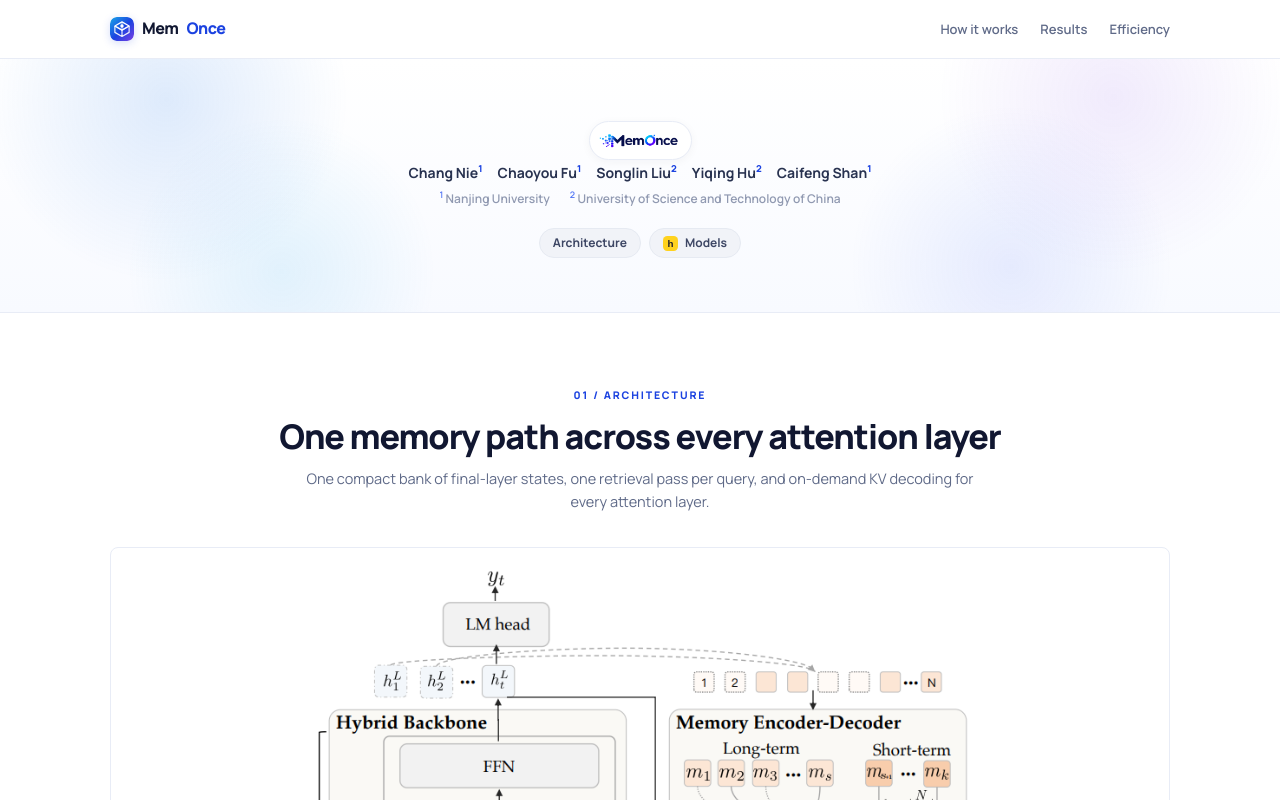
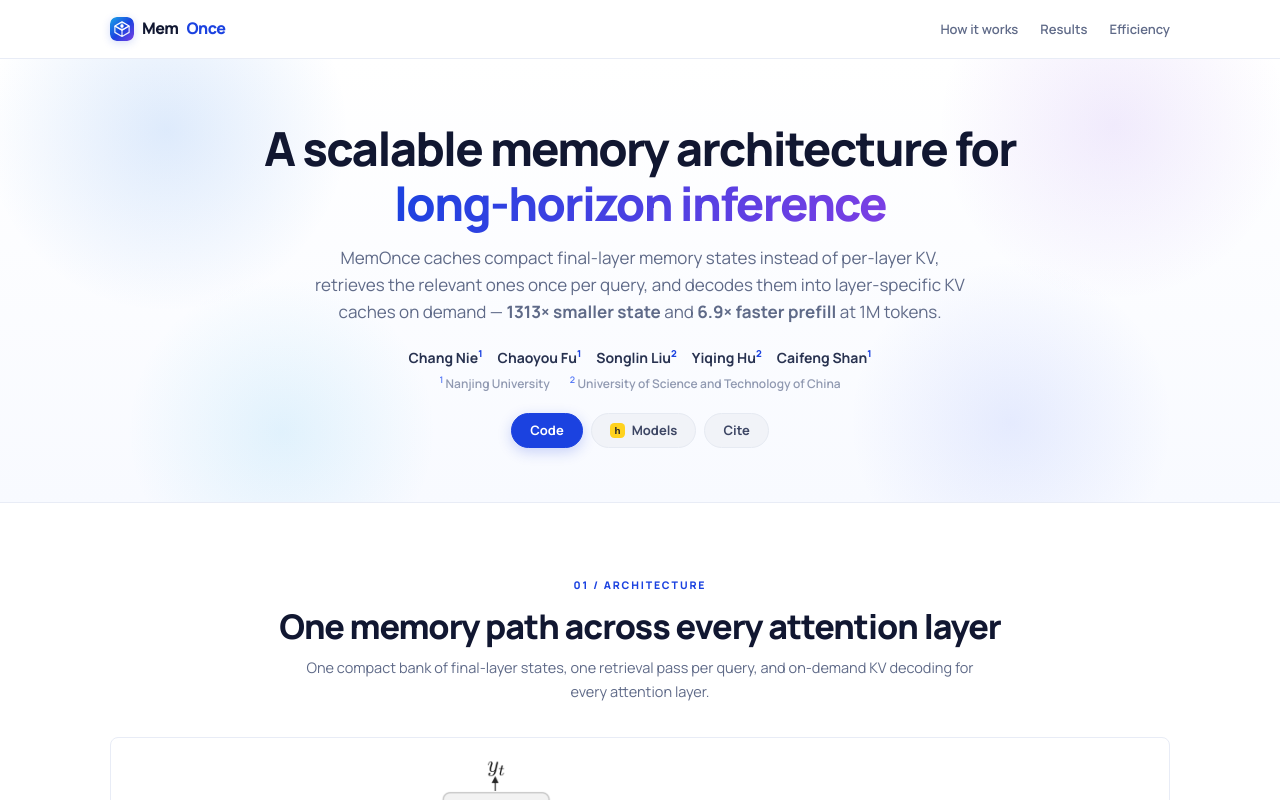
Before and after one commit to Clare-Nie/MemOnce, a plain HTML site: page docs/index.html in a window 1280 px wide. Shown: the top 800 px of the page. Drawn offline with Linux system fonts and the light colour scheme.

Commit message:
docs: give the project page a real hero
- the hero had no headline at all: CSS defined .hero h1 / .hero-sub but the
  markup only carried a small wordmark pill, leaving an empty gradient band
- add the title, one-line pitch, and proper Code / Models / Cite buttons
- stack the two result tables full width; side by side they were unreadable
- give the page a descriptive <title>

```diff
--- a/docs/index.html
+++ b/docs/index.html
@@ -5,7 +5,7 @@
 <meta name="viewport" content="width=device-width, initial-scale=1.0">
 <meta name="description" content="MemOnce is a scalable memory architecture that writes compact memory once, retrieves relevant states once, and decodes KV caches on demand.">
 <meta name="theme-color" content="#1B42E0">
-<title>MemOnce</title>
+<title>MemOnce — A Scalable Memory Architecture for Long-Horizon Inference</title>
 <link rel="icon" type="image/svg+xml" href="assets/favicon.svg">
 <link rel="preconnect" href="https://fonts.googleapis.com">
 <link rel="preconnect" href="https://fonts.gstatic.com" crossorigin>
@@ -42,6 +42,10 @@ section{scroll-margin-top:66px}
 .brandpill .wordmark{width:80px;height:auto;flex:none}
 .brandpill .yr{display:none}
 .pillrow{display:flex;flex-wrap:wrap;gap:8px;justify-content:center;align-items:center}
+.hero .pillrow{margin-top:4px}
+.hero .pill{padding:8px 18px;font-size:13px;border-radius:999px}
+.pill--primary{background:var(--blue);border-color:var(--blue);color:#fff;box-shadow:0 4px 14px rgba(27,66,224,.22)}
+.pill--primary:hover{background:#1736bd;border-color:#1736bd;color:#fff}
 
 /* ---------- nav ---------- */
 .nav{position:sticky;top:0;z-index:60;background:rgba(255,255,255,.9);backdrop-filter:blur(14px);-webkit-backdrop-filter:blur(14px);border-bottom:1px solid var(--line)}
@@ -63,7 +67,7 @@ section{scroll-margin-top:66px}
             linear-gradient(180deg,#fff,#f8faff);
  border-bottom:1px solid var(--line)}
 .hero-in{position:relative}
-.hero h1{font-size:clamp(28px,4.1vw,47px);line-height:1.16;letter-spacing:-.035em;font-weight:800;margin:20px auto 12px;max-width:860px}
+.hero h1{font-size:clamp(28px,4.1vw,47px);line-height:1.16;letter-spacing:-.035em;font-weight:800;margin:0 auto 14px;max-width:860px}
 .hero h1 .ac{background:linear-gradient(100deg,var(--blue),var(--violet));-webkit-background-clip:text;background-clip:text;color:transparent}
 .hero-sub{font-size:clamp(14px,1.5vw,17px);color:var(--muted);max-width:660px;margin:0 auto 20px}
 .authors{display:flex;flex-wrap:wrap;justify-content:center;gap:4px 15px;font-size:14px;font-weight:700;color:var(--ink2);margin-bottom:4px}
@@ -207,7 +211,7 @@ h2.t{font-size:clamp(25px,3vw,34px);font-weight:800;letter-spacing:-.03em;line-h
 /* ================================================================
    SECTION 2 — two capabilities, side by side
    ================================================================ */
-.pair{display:grid;grid-template-columns:1fr 1fr;gap:20px}
+.pair{display:grid;grid-template-columns:1fr;gap:18px;max-width:900px;margin-inline:auto}
 .panel{background:#fff;border:1px solid var(--line);border-radius:16px;padding:13px;margin:0}
 .panel img{width:100%;border-radius:8px;cursor:zoom-in}
 .panel .cap{padding:12px 5px 3px}
@@ -313,12 +317,14 @@ footer a{color:#dbe3ff}
 
 <header class="hero" id="top">
  <div class="wrap hero-in">
-  <span class="pill brandpill"><img class="wordmark" src="assets/icon.png" alt="MemOnce"></span>
+  <h1>A scalable memory architecture for <span class="ac">long-horizon inference</span></h1>
+  <p class="hero-sub">MemOnce caches compact final-layer memory states instead of per-layer KV, retrieves the relevant ones once per query, and decodes them into layer-specific KV caches on demand — <b>1313× smaller state</b> and <b>6.9× faster prefill</b> at 1M tokens.</p>
   <div class="authors"><span>Chang Nie<sup>1</sup></span><span>Chaoyou Fu<sup>1</sup></span><span>Songlin Liu<sup>2</sup></span><span>Yiqing Hu<sup>2</sup></span><span>Caifeng Shan<sup>1</sup></span></div>
   <div class="affils"><span><sup>1</sup> Nanjing University</span><span><sup>2</sup> University of Science and Technology of China</span></div>
   <div class="pillrow">
-   <a href="#demo" class="pill">Architecture</a>
+   <a href="https://github.com/Clare-Nie/MemOnce" target="_blank" rel="noopener" class="pill pill--primary">Code</a>
    <a href="https://huggingface.co/ClareNie/MemOnce" target="_blank" rel="noopener" class="pill"><svg class="logo" viewBox="0 0 16 16" aria-hidden="true"><rect width="16" height="16" rx="4.5" fill="#ffd21e"/><text x="8" y="11.8" text-anchor="middle" font-size="10.5" font-weight="800" font-family="Arial,sans-serif" fill="#20202a">h</text></svg>Models</a>
+   <a href="#appendix" class="pill">Cite</a>
   </div>
  </div>
 </header>
```
